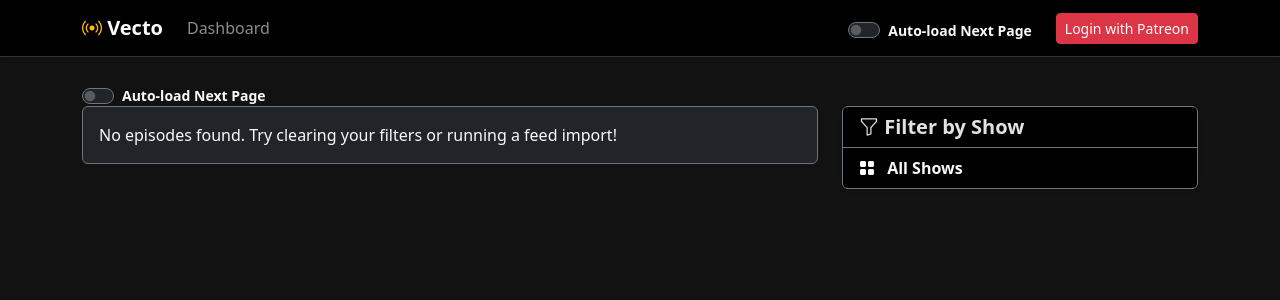
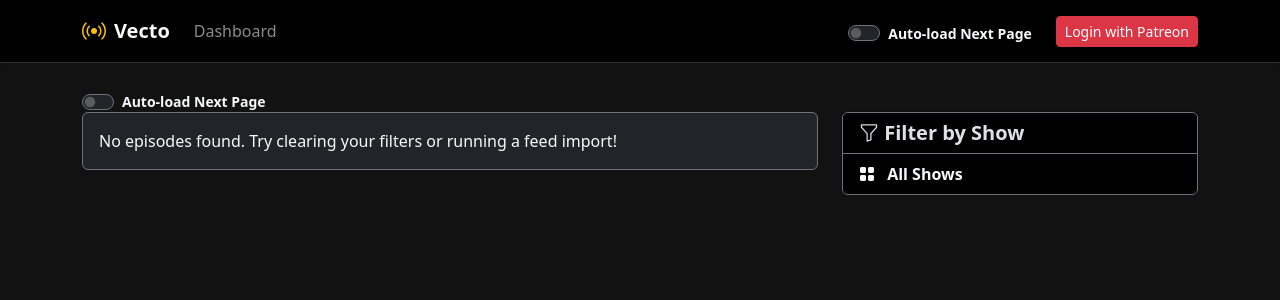
Before and after one commit to JoshTheBlack/Vecto, a Django app: page / in a window 1280 px wide. Shown: the top 300 px of the page. Run offline with Django 5.2, Linux system fonts and the light colour scheme; data that the repository does not hold is empty.

Commit message:
Update theme engine with more variables and overrides.

```diff
--- a/pod_manager/templates/pod_manager/base.html
+++ b/pod_manager/templates/pod_manager/base.html
@@ -3,9 +3,14 @@
 <head>
     <meta charset="UTF-8">
     <meta name="viewport" content="width=device-width, initial-scale=1.0">
-    <title>Vecto | Podcast Manager</title>
+    <title>{{ current_network.name|default:"Vecto" }} | Podcast Manager</title>
     <link href="https://cdn.jsdelivr.net/npm/bootstrap@5.3.2/dist/css/bootstrap.min.css" rel="stylesheet">
     <link rel="stylesheet" href="https://cdn.jsdelivr.net/npm/bootstrap-icons@1.11.1/font/bootstrap-icons.css">
+
+    {% if current_network and current_network.theme_config.google_fonts_url %}
+        <link href="{{ current_network.theme_config.google_fonts_url }}" rel="stylesheet">
+    {% endif %}
+
     <style>
         /* Fallback Defaults if no network is loaded */
         body { background-color: #121212; color: #e0e0e0; }
@@ -13,60 +18,135 @@
         .card { background-color: #1e1e1e; border: 1px solid #333; }
         .card-header { border-bottom: 1px solid #333; }
 
-        /* Dynamic Theme Injection from Network JSON */
         {% if current_network and current_network.theme_config %}
         :root {
+            /* Background */
             --vecto-bg: {{ current_network.theme_config.bg_color|default:"#121212" }};
-                --vecto-card: {{ current_network.theme_config.card_bg_color|default:"#1e1e1e" }};
+            --vecto-bg-text: {{ current_network.theme_config.bg_text_color|default:"#f8f9fa" }};
+            --vecto-bg-muted: {{ current_network.theme_config.bg_muted_text_color|default:"#6c757d" }};
+
+            /* Surfaces */
+            --vecto-surface-bg: {{ current_network.theme_config.surface_bg_color|default:"#1e1e1e" }};
+            --vecto-surface-text: {{ current_network.theme_config.surface_text_color|default:"#f8f9fa" }};
+            --vecto-surface-muted: {{ current_network.theme_config.surface_muted_text_color|default:"#adb5bd" }};
+
+            /* Navigation */
+            --vecto-nav-bg: {{ current_network.theme_config.nav_bg_color|default:"#000000" }};
+            --vecto-nav-text: {{ current_network.theme_config.nav_text_color|default:"#ffffff" }};
+            --vecto-nav-muted: {{ current_network.theme_config.nav_muted_text_color|default:"#6c757d" }};
+
+            /* Primary Accent */
             --vecto-primary: {{ current_network.theme_config.primary_color|default:"#ffc107" }};
-                --vecto-success: {{ current_network.theme_config.success_color|default:"#198754" }};
+            --vecto-primary-text: {{ current_network.theme_config.primary_text_color|default:"#000000" }};
 
-                --vecto-text: {{ current_network.theme_config.text_color|default:"#e0e0e0" }};
-                --vecto-muted: {{ current_network.theme_config.muted_text_color|default:"#6c757d" }};
+            /* Globals */
+            --bs-border-color: {{ current_network.theme_config.border_color|default:"#343a40" }};
+            --bs-border-radius: {{ current_network.theme_config.border_radius|default:"0.375rem" }};
+            --bs-body-font-family: {{ current_network.theme_config.font_family|default:"system-ui, sans-serif" }} !important;
         }
 
-            /* Overwrite Backgrounds */
-            body { background-color: var(--vecto-bg) !important; color: var(--vecto-text) !important; }
-            .card, .list-group-item, .bg-dark, .bg-black {
-                background-color: var(--vecto-card) !important;
-                color: var(--vecto-text) !important;
-                border-color: rgba(255,255,255,0.1) !important;
+        /* 1. Core Typography & Background */
+        body {
+            background-color: var(--vecto-bg) !important;
+            color: var(--vecto-bg-text) !important;
+            font-family: var(--bs-body-font-family);
         }
-            /* NEW: Restore the dynamic active tab color */
+        /* Default generic text overrides */
+        .text-muted { color: var(--vecto-bg-muted) !important; }
+        .text-light, .text-white { color: var(--vecto-bg-text) !important; }
+
+        /* 2. Navigation */
+        .navbar {
+            background-color: var(--vecto-nav-bg) !important;
+            border-bottom: 2px solid var(--vecto-primary) !important;
+        }
+        .navbar .navbar-brand, .navbar-nav .nav-link, .navbar-text {
+            color: var(--vecto-nav-text) !important;
+        }
+        .navbar .text-muted, .navbar-nav .nav-link.disabled {
+            color: var(--vecto-nav-muted) !important;
+        }
+
+        /* 3. Surfaces (Cards, Modals, Lists) */
+        .card, .modal-content, .list-group-item, .alert, .bg-dark, .bg-black {
+            background-color: var(--vecto-surface-bg) !important;
+            border-color: var(--bs-border-color) !important;
+            color: var(--vecto-surface-text) !important;
+        }
+        /* Contextual overrides for text sitting INSIDE a surface */
+        .card .text-muted, .modal-content .text-muted, .list-group-item .text-muted, .bg-dark .text-muted, .bg-black .text-muted {
+            color: var(--vecto-surface-muted) !important;
+        }
+        .card .text-light, .modal-content .text-light, .list-group-item .text-light, .bg-dark .text-light, .bg-black .text-light {
+            color: var(--vecto-surface-text) !important;
+        }
+
+        .card-header, .modal-header, .modal-footer {
+            background-color: rgba(0,0,0,0.2) !important;
+            border-color: var(--bs-border-color) !important;
+        }
+
         .list-group-item.active {
             background-color: var(--vecto-primary) !important;
-                color: #000 !important;
+            color: var(--vecto-primary-text) !important;
             border-color: var(--vecto-primary) !important;
         }
-            .navbar { background-color: var(--vecto-card) !important; border-bottom: 2px solid var(--vecto-primary) !important; }
-            .navbar { background-color: var(--vecto-card) !important; border-bottom: 2px solid var(--vecto-primary) !important; }
 
-            /* Overwrite Primary Accents */
-            .text-warning { color: var(--vecto-primary) !important; }
-            .btn-warning { background-color: var(--vecto-primary) !important; border-color: var(--vecto-primary) !important; color: #000 !important; }
-            .btn-outline-warning { border-color: var(--vecto-primary) !important; color: var(--vecto-primary) !important; }
-            .btn-outline-warning:hover { background-color: var(--vecto-primary) !important; color: #000 !important; }
-            .border-warning { border-color: var(--vecto-primary) !important; }
-            .badge.bg-warning { background-color: var(--vecto-primary) !important; color: #000 !important; }
+        /* 4. Inputs */
+        .form-control, .form-select {
+            background-color: rgba(0,0,0,0.3) !important;
+            border-color: var(--bs-border-color) !important;
+            color: var(--vecto-surface-text) !important;
+        }
+        .form-control:focus, .form-select:focus {
+            border-color: var(--vecto-primary) !important;
+            box-shadow: 0 0 0 0.15rem var(--vecto-primary) !important;
+        }
 
-            /* NEW: Overwrite Success Accents */
+        /* 5. Primary Colors (Buttons, Badges) */
+        .btn-warning, .btn-primary {
+            background-color: var(--vecto-primary) !important;
+            border-color: var(--vecto-primary) !important;
+            color: var(--vecto-primary-text) !important;
+        }
+        .btn-outline-warning, .btn-outline-primary {
+            /* FIX: Use the bright surface text color instead of the primary color */
+            color: var(--vecto-surface-text) !important;
+            border-color: var(--vecto-primary) !important;
+        }
+        .btn-outline-warning:hover, .btn-outline-primary:hover {
+            background-color: var(--vecto-primary) !important;
+            color: var(--vecto-primary-text) !important;
+        }
+        .text-warning, .text-primary { color: var(--vecto-primary) !important; }
+        .border-warning, .border-primary { border-color: var(--vecto-primary) !important; }
+        .badge.bg-warning, .badge.bg-primary { background-color: var(--vecto-primary) !important; color: var(--vecto-primary-text) !important; }
+
+        /* 5.5 Success Colors */
+        :root {
+            --vecto-success: {{ current_network.theme_config.success_color|default:"#198754" }};
+            --vecto-success-text: {{ current_network.theme_config.success_text_color|default:"#ffffff" }};
+        }
         .text-success { color: var(--vecto-success) !important; }
-            .badge.bg-success, .bg-success { background-color: var(--vecto-success) !important; color: #000 !important; }
+        .btn-success, .bg-success, .badge.bg-success {
+            background-color: var(--vecto-success) !important;
+            border-color: var(--vecto-success) !important;
+            color: var(--vecto-success-text) !important;
+        }
+        /* 6. Utilities */
+        .border-secondary { border-color: var(--bs-border-color) !important; }
+        .rounded, .card, .modal-content, .form-control, .btn { border-radius: var(--bs-border-radius) !important; }
 
-            /* Overwrite Text */
-            .text-muted { color: var(--vecto-muted) !important; }
-            .text-light { color: var(--vecto-text) !important; }
-            .text-hover-warning:hover { color: var(--vecto-primary) !important; }
-
-            /* Overwrite Plyr.js Audio Player Theme */
+        /* 7. Plyr Audio Player */
         .plyr--audio .plyr__controls {
-                background: var(--vecto-card) !important;
-                border: 1px solid rgba(255,255,255,0.1) !important;
+            background: var(--vecto-surface-bg) !important;
+            border: 1px solid var(--bs-border-color) !important;
+            color: var(--vecto-surface-text) !important;
         }
         :root {
             --plyr-color-main: var(--vecto-primary);
-                --plyr-audio-controls-background: var(--vecto-card);
-                --plyr-audio-control-color: var(--vecto-text);
+            --plyr-audio-controls-background: var(--vecto-surface-bg);
+            --plyr-audio-control-color: var(--vecto-surface-text);
         }
         {% endif %}
     </style>
@@ -75,11 +155,12 @@
 
 <nav class="navbar navbar-expand-lg navbar-dark mb-4 sticky-top shadow-sm">
     <div class="container">
-        <a class="navbar-brand fw-bold" href="{% url 'home' %}">
+        <a class="navbar-brand text-light fw-bold d-flex align-items-center" href="{% url 'home' %}">
             {% if current_network and current_network.theme_config.logo_url %}
-                <img src="{{ current_network.theme_config.logo_url }}" alt="Logo" height="30" class="d-inline-block align-text-top me-2">
+                <img src="{{ current_network.theme_config.logo_url }}" alt="{{ current_network.name }}" style="height: 32px; width: auto;" class="me-2">
             {% else %}
-                <i class="bi bi-broadcast text-warning"></i> Vecto
+                <i class="bi bi-broadcast text-warning me-2 fs-4"></i>
+                {{ current_network.name|default:"Vecto" }}
             {% endif %}
         </a>
 
--- a/pod_manager/templates/pod_manager/home.html
+++ b/pod_manager/templates/pod_manager/home.html
@@ -28,15 +28,15 @@
                         </a>
 
                         {% if ep.is_premium and not ep.user_has_access %}
-                            <span class="badge bg-warning text-dark fs-6 float-end"><i class="bi bi-unlock-fill"></i> Ad-Free Available</span>
+                            <span class="badge bg-warning fs-6 float-end"><i class="bi bi-unlock-fill"></i> Ad-Free Available</span>
                         {% elif ep.is_premium and ep.user_has_access %}
                             <span class="badge bg-success fs-6 float-end"><i class="bi bi-star-fill"></i> Premium Enabled</span>
                         {% endif %}
                     </h4>
 
-                    <div class="card-text mb-3 text-secondary" style="max-height: 120px; overflow: hidden; position: relative;">
+                    <div class="card-text mb-3 text-muted" style="max-height: 120px; overflow: hidden; position: relative;">
                         {{ ep.clean_description|safe }}
-                        <div style="position: absolute; bottom: 0; left: 0; right: 0; height: 50px; background: linear-gradient(transparent, var(--vecto-card));"></div>
+                        <div style="position: absolute; bottom: 0; left: 0; right: 0; height: 50px; background: linear-gradient(transparent, var(--vecto-surface-bg));"></div>
                     </div>
 
                     <a href="{% url 'episode_detail' ep.id %}" class="btn btn-outline-warning btn-sm mt-2">
@@ -63,7 +63,7 @@
 
                 {% for i in custom_page_range %}
                     {% if page_obj.number == i %}
-                        <li class="page-item active" aria-current="page"><span class="page-link bg-warning text-dark border-warning fw-bold">{{ i }}</span></li>
+                        <li class="page-item active" aria-current="page"><span class="page-link bg-warning border-warning fw-bold">{{ i }}</span></li>
                     {% else %}
                         <li class="page-item"><a class="page-link bg-dark text-light border-secondary" href="?page={{ i }}{% if current_filter %}&show={{ current_filter }}{% endif %}">{{ i }}</a></li>
                     {% endif %}
@@ -107,7 +107,7 @@
 
 <style>
     /* Small hover effect for the links */
-    .text-hover-warning:hover { color: #ffc107 !important; }
+    .text-hover-warning:hover { color: var(--vecto-primary) !important; }
 </style>
 <script>
 document.addEventListener('DOMContentLoaded', function() {
```
Also changed, not shown: pod_manager/models.py (+24 -1 lines), pod_manager/templates/pod_manager/episode_detail.html (+4 -17 lines), pod_manager/migrations/0019_alter_network_theme_config.py (added), pod_manager/migrations/0020_network_owners.py (added). Lines whose indentation alone changed are shown as unchanged.
